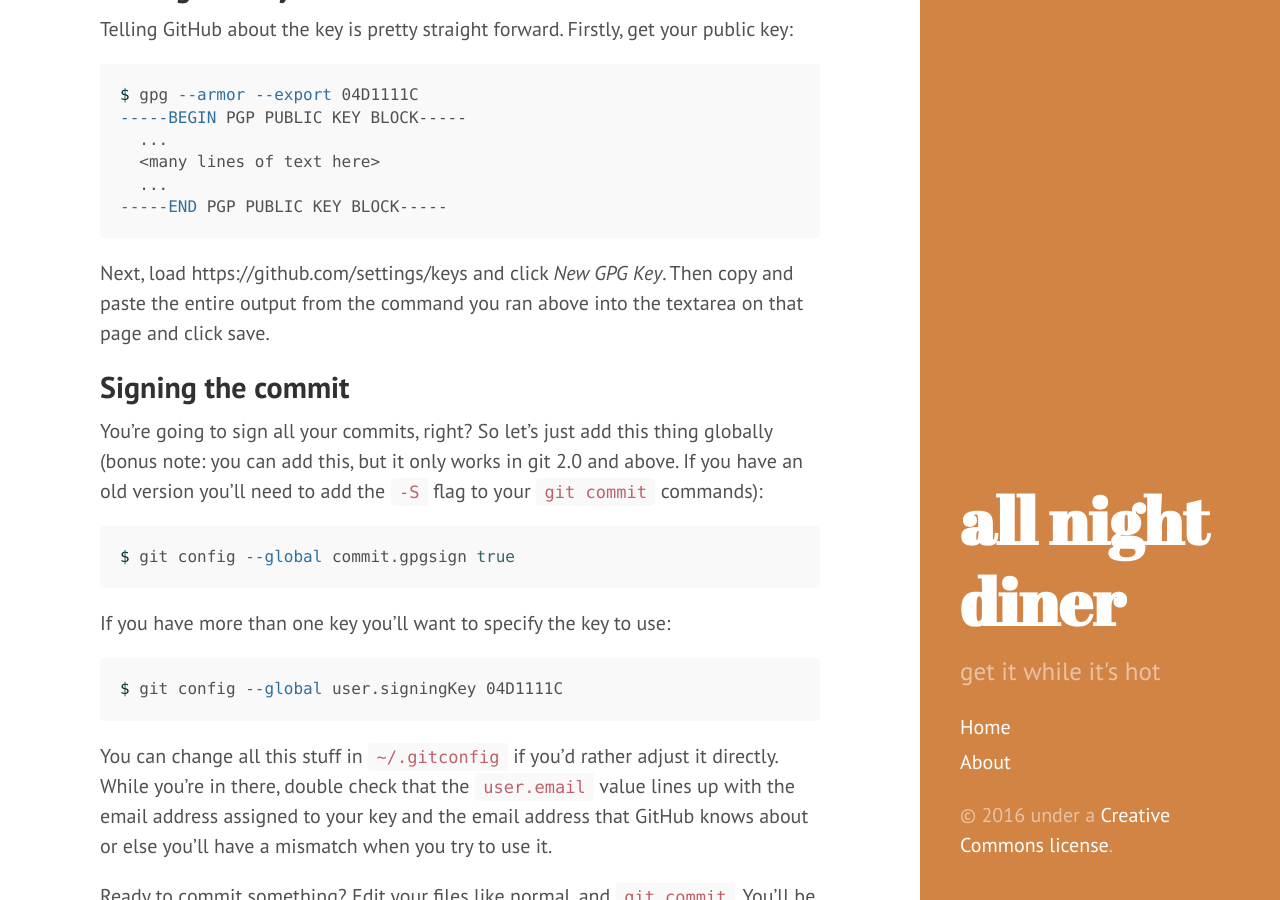
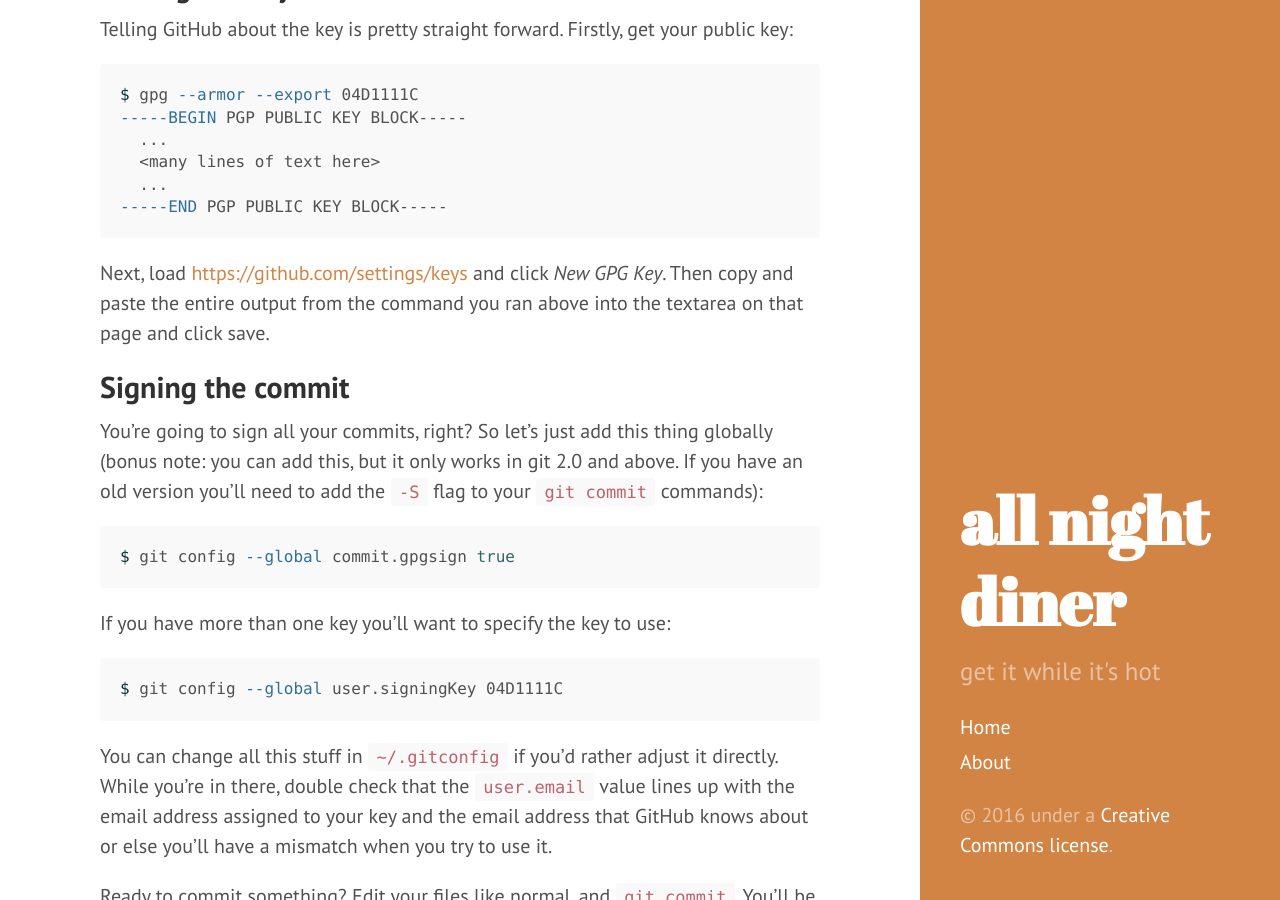
Before and after one commit to clouserw/blog.micropipes.com, a Jekyll site: the page built from _posts/2016-08-31-signing-your-commits-on-github-with-a-gpg-key.md, in a window 1280 px wide and 900 px high, scrolled down 1329 px. Built offline with Jekyll 4.4.1, drawn with Linux system fonts in a browser that asks for light colours; Markdown is read by kramdown in place of the engine named in the settings; some of the changed lines change nothing that is shown.

Commit message:
make URL a link

````diff
--- a/_posts/2016-08-31-signing-your-commits-on-github-with-a-gpg-key.md
+++ b/_posts/2016-08-31-signing-your-commits-on-github-with-a-gpg-key.md
@@ -60,9 +60,9 @@ $ gpg --armor --export 04D1111C
 -----END PGP PUBLIC KEY BLOCK-----
 ```
 
-Next, load https://github.com/settings/keys and click *New GPG Key*.  Then copy
-and paste the entire output from the command you ran above into the textarea on
-that page and click save.
+Next, load [https://github.com/settings/keys][3] and click *New GPG Key*.  Then
+copy and paste the entire output from the command you ran above into the
+textarea on that page and click save.
 
 Signing the commit
 ------------------
@@ -122,3 +122,4 @@ And that's it.  Signed commits!
 
 [1]: https://twitter.com/chuckharmston
 [2]: https://twitter.com/jvehent
+[3]: https://github.com/settings/keys
````
